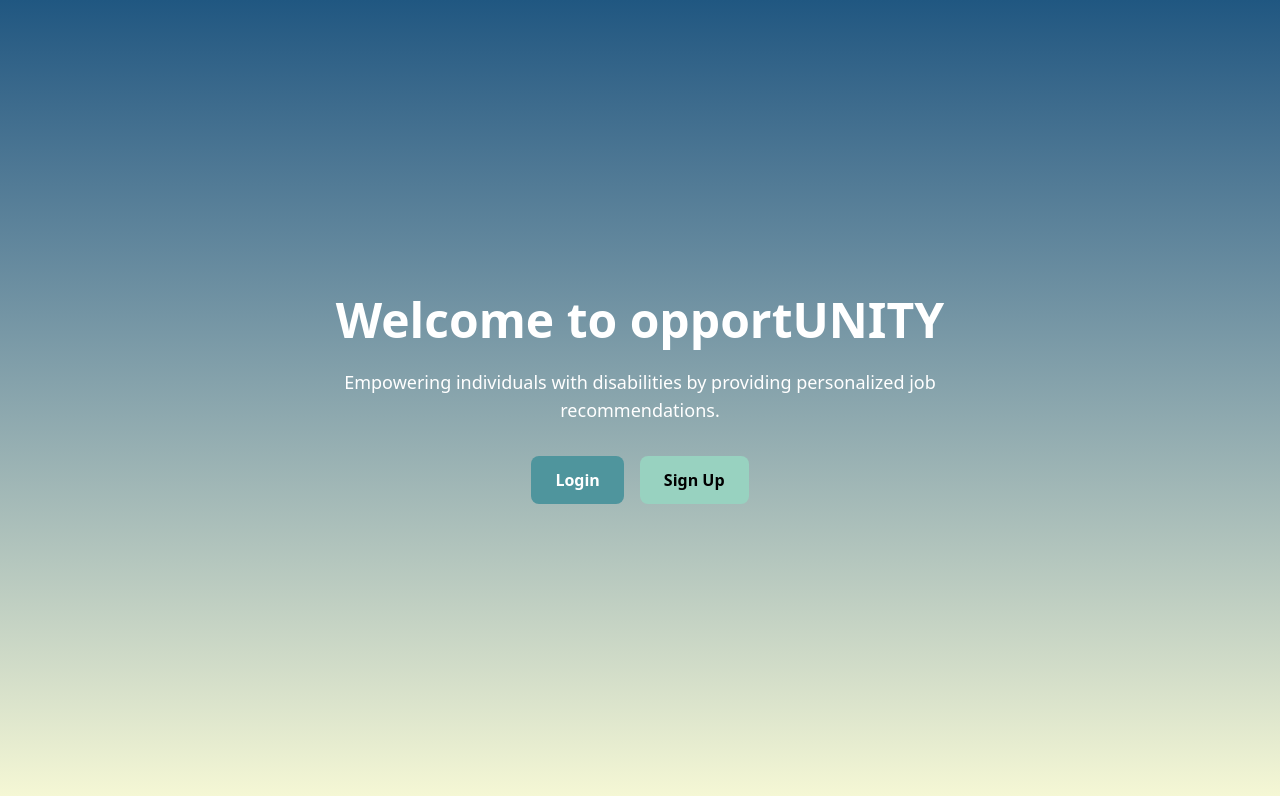
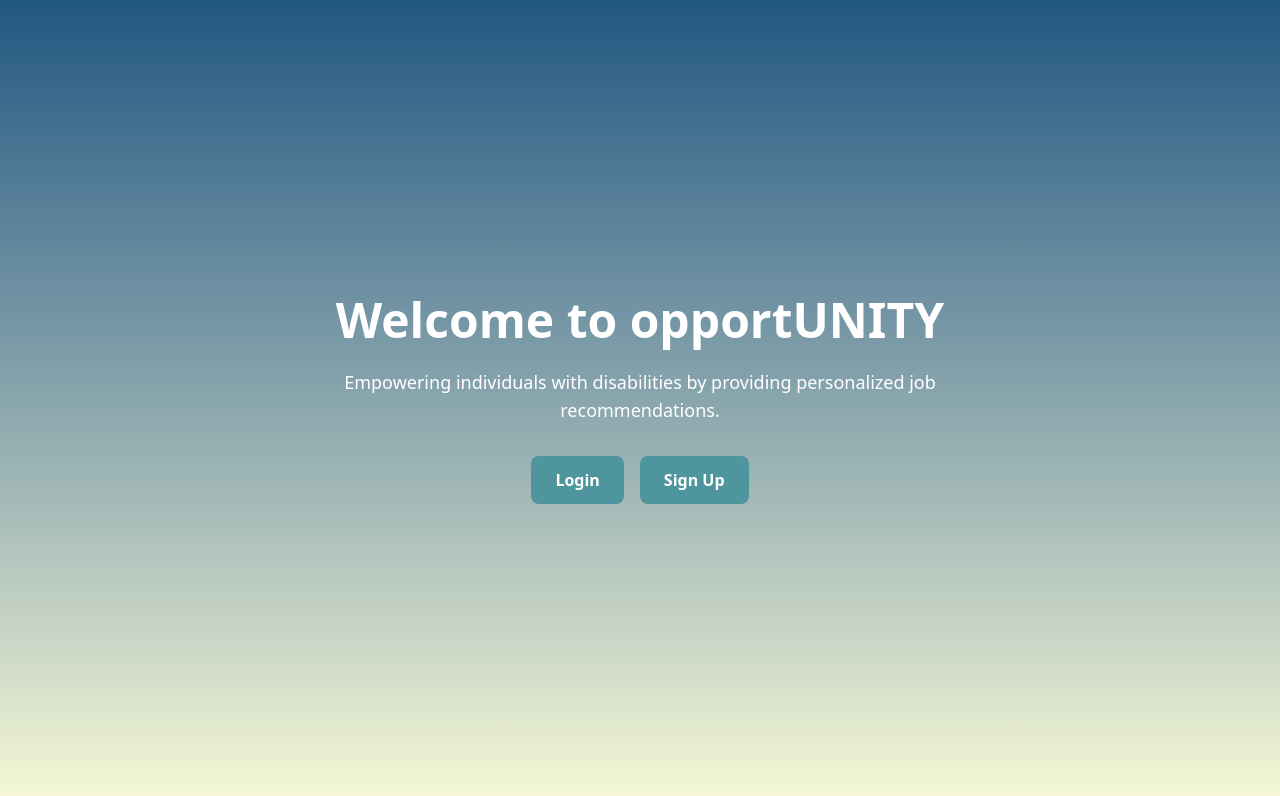
Before and after one commit to bpreetham58/opportUNITY, a React (Vite) app in the folder client/: page / in a window 1280 px wide. Shown: the top 796 px of the page. Built offline with nearby package versions, Linux system fonts and the light colour scheme.

Commit message:
LandingPageUpdated

```diff
--- a/client/src/components/LandingPage,.jsx
+++ b/client/src/components/LandingPage,.jsx
@@ -10,12 +10,12 @@ const Landing = () => {
 
       <div className="mt-8 flex space-x-4">
         <Link to="/login">
-          <button className="bg-[#4F959D] px-6 py-3 rounded-lg text-white font-semibold hover:bg-[#98D2C0]">
+          <button className="bg-[#4F959D] px-6 py-3 rounded-lg text-white font-semibold transition duration-300 hover:bg-[#76b5a9] hover:scale-105">
             Login
           </button>
         </Link>
         <Link to="/signup">
-          <button className="bg-[#98D2C0] px-6 py-3 rounded-lg text-black font-semibold hover:bg-[#4F959D]">
+          <button className="bg-[#4F959D] px-6 py-3 rounded-lg text-white font-semibold transition duration-300 hover:bg-[#76b5a9] hover:scale-105">
             Sign Up
           </button>
         </Link>
```
